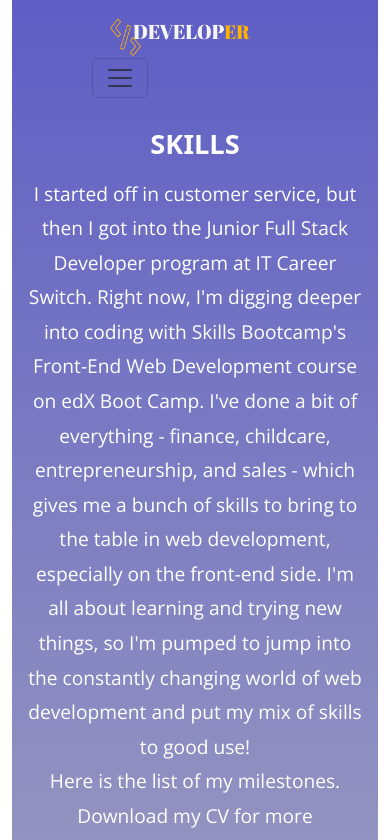
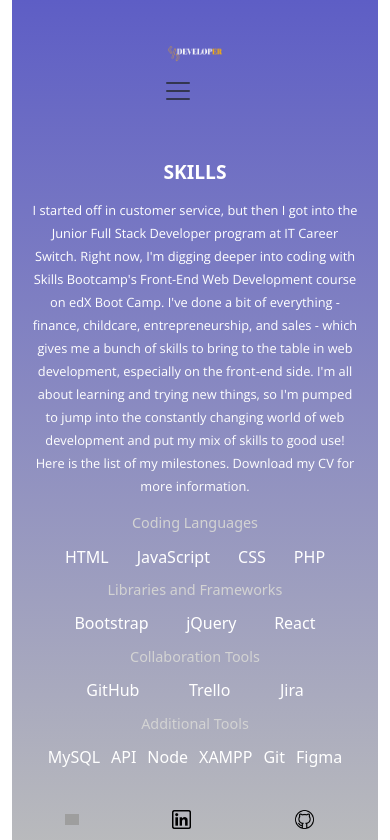
Before and after one commit to AnaraB/portfolio, a React (Vite) app: page /skills in a window 390 px wide. Shown: the top 840 px of the page. Built offline with nearby package versions, Linux system fonts and the light colour scheme; grey boxes are pictures that could not be loaded.

Commit message:
all pages mobile responsive

```diff
--- a/index.html
+++ b/index.html
@@ -6,7 +6,8 @@
     name="Aygerim Berdalieva's Portfolio"
     content="Aygerim Berdalieva Portfolio"
   />
-    <link rel="icon" type="image/svg+xml" href="/vite.svg" />
+  <meta name="viewport" content="width=device-width, initial-scale=1.0" />
+    <!-- <link rel="icon" type="image/svg+xml" href="/vite.svg" /> -->
     <meta name="viewport" content="width=device-width, initial-scale=1.0" />
     <link rel="preconnect" href="https://fonts.googleapis.com" />
     <link rel="preconnect" href="https://fonts.gstatic.com" crossorigin />
--- a/src/components/Nav.jsx
+++ b/src/components/Nav.jsx
@@ -1,40 +1,40 @@
-import React, {useState} from "react"
-import { NavLink } from "react-router-dom";
+import React from "react";
+import { Link, NavLink } from "react-router-dom";
 import logo from "../assets/images/logo.png";
 
 function Nav() {
-  const [displayLinks, setDisplayLinks] = useState(false)
 
   return (
     <nav
-    className="navbar navbar-expand-lg navbar-light fixed-top" id="mainNav">
+      className="navbar navbar-expand-lg  navbar-light fixed-top"
+      id="mainNav"
+    >
       <div className="container-fluid">
-     <div>
+        <Link to="/" className="navbar-brand">
           <img src={logo} className="logo" alt="logo image" />
-     </div>
+        </Link>
         <button
-        className="navbar-toggler"
+          className="navbar-toggler border-0"
           type="button"
-        data-toggle="collapse"
-        data-target="#navbarNav"
+          data-bs-toggle="collapse"
+          data-bs-target="#navbarNav"
           aria-controls="navbarNav"
           aria-expanded="false"
           aria-label="Toggle navigation"
-        onClick={()=> {
-          setDisplayLinks(!displayLinks)
-          console.log(displayLinks);
-        }}
         >
           <span className="navbar-toggler-icon"></span>
         </button>
-      <div style={{display: displayLinks ? "unset" : "none"}}className="collapse navbar-collapse  justify-content-end" id="navbarNav">
-        <ul className="navbar-nav  js-scroll-trigger">
+        <div
+          className="collapse navbar-collapse  justify-content-end"
+          id="navbarNav"
+        >
+          <ul className="navbar-nav main-nav-list mb-2 mb-lg-0">
             <li className="nav-item">
               <NavLink
                 to="/"
                 end
                 className={({ isActive }) =>
-                  isActive ? 'nav-link active' : 'nav-link'
+                  isActive ? "nav-link active" : "nav-link"
                 }
               >
                 About
@@ -44,7 +44,7 @@
               <NavLink
                 to="/projects"
                 className={({ isActive }) =>
-                  isActive ? 'nav-link active' : 'nav-link'
+                  isActive ? "nav-link active" : "nav-link"
                 }
               >
                 Projects
@@ -54,7 +54,7 @@
               <NavLink
                 to="/skills"
                 className={({ isActive }) =>
-                  isActive ? 'nav-link active' : 'nav-link'
+                  isActive ? "nav-link active" : "nav-link"
                 }
               >
                 Skills
@@ -64,7 +64,7 @@
               <NavLink
                 to="/contact"
                 className={({ isActive }) =>
-                  isActive ? 'nav-link active' : 'nav-link'
+                  isActive ? "nav-link active" : "nav-link"
                 }
               >
                 Contact
@@ -74,8 +74,7 @@
         </div>
       </div>
     </nav>
-
-  )
+  );
 }
 
-export default Nav
+export default Nav;
--- a/src/components/pages/About/style.css
+++ b/src/components/pages/About/style.css
@@ -8,13 +8,10 @@
     ),
     url("../../../assets/images/bg-mountains.jpg");
   background-position: center;
-  /* -webkit-background-size: cover;
-  -moz-background-size: cover;
-  -o-background-size: cover; */
   background-size: cover;
   object-fit: cover;
   height: 100vh;
-  min-width: 100vh;
+  min-width: 100vw;
   color: #fff;
 }
 
@@ -24,7 +21,6 @@
 
 #heroSection h3 {
   font-size: 1.9rem;
-  /* font-weight: 300; */
   margin-bottom: 9rem;
 }
 #heroSection p {
@@ -33,6 +29,7 @@
   line-height: 1.7;
   font-family: "Open Sans", sans-serif;
 }
+
 
 /* About me */
 
@@ -61,3 +58,28 @@
   padding: 0.4rem 1rem;
   border-radius: 0.8rem;
 }
+
+
+/* -----Mobile responsive---- */
+/* Below 473px (Tablets)*/
+/* 320px — 480px */
+@media (min-width: 20em) and (max-width: 30em) {
+#heroSection h3{
+  font-size: 1.5rem;
+}
+#heroSection p {
+  font-size: 1rem;
+  font-weight: 300;
+  line-height: 1.4;
+  padding: 0 0.2rem;
+}
+.circle-img {
+  height: 5rem;
+  width: 5rem;
+}
+
+.orangeBtn:link,
+.orangeBtn:visited {
+  font-size: 0.6rem;
+}
+}
--- a/src/components/pages/Contact/index.jsx
+++ b/src/components/pages/Contact/index.jsx
@@ -31,14 +31,13 @@
     <Container>
       <section className="contactSection">
         <div className="container">
-          <div className="row">
-            <div className="col-lg-10 mx-auto mb-4">
+          <div className="row justify-content-center">
+            <div className="col-md-8">
               <h2 className="sectionTitle">Contact Form</h2>
               <form id="contact-form" onSubmit={handleSubmit(handleRegistration, handleError)} className="">
-                <div>
-
+                <div class="col-auto my-3">
                   <input
-                    className="form-control my-4"
+                    className="form-control"
                     placeholder="Name"
                     type="text"
                     name="name"
@@ -48,9 +47,9 @@
                     {errors?.name && errors.name.message}
                   </small>
                 </div>
-                <div>
+                <div class="col-auto my-3">
                   <input
-                    className="form-control my-4"
+                    className="form-control"
                     placeholder="Email"
                     type="email"
                     name="email"
@@ -60,10 +59,10 @@
                     {errors?.email&& errors.email.message}
                   </small>
                 </div>
-                <div>
+                <div class="col-auto my-3">
 
                   <textarea
-                    className="form-control my-4"
+                    className="form-control"
                     placeholder="Message"
                     type="text"
                     name="message"
--- a/src/components/pages/Skills/index.jsx
+++ b/src/components/pages/Skills/index.jsx
@@ -55,13 +55,13 @@
                 Here is the list of my milestones. Download my CV for more information.
               </p>
               <h3>Coding Languages</h3>
-              <ul className="listInlne">{codingLanguagesList}</ul>
+              <ul className="listInline">{codingLanguagesList}</ul>
               <h3>Libraries and Frameworks</h3>
-              <ul className="listInlne">{libAndFrameList}</ul>
+              <ul className="listInline">{libAndFrameList}</ul>
               <h3>Collaboration Tools</h3>
-              <ul className="listInlne">{collabTools}</ul>
+              <ul className="listInline">{collabTools}</ul>
               <h3>Additional Tools</h3>
-              <ul className="listInlne">{otherProficiencies}</ul>
+              <ul className="listInline">{otherProficiencies}</ul>
             </div>
           </div>
           <div className="row">
--- a/src/index.css
+++ b/src/index.css
@@ -5,23 +5,30 @@
   box-sizing: border-box;
 }
 
-body{
+body {
   color: #fff;
   font-family: "Poppins", sans-serif;
 }
 
-p{
+ ul {
+  list-style: none;
+ }
+
+ a {
+  text-decoration: none;
+ }
+
+p {
   font-family: "Open Sans", sans-serif;
 }
 
 .sectionTitle {
-  color:#fff;
   font-size: 1.7rem;
   font-weight: 500;
   text-transform: uppercase;
   font-weight: 700;
 }
-/* NAVIGATION BAR */
+/*----------------------------- NAVIGATION BAR------------------------ */
 
 #mainNav {
   padding: 1rem 5rem 0;
@@ -39,7 +46,12 @@
   color: white;
 }
 
+.isActive:hover {
+  color: red;
+}
+
 /* -----Mobile navigation ----- */
+
 /* ---------- */
 .contactSection,
 .projectsSection,
@@ -55,7 +67,7 @@
   color: #fff;
 }
 
-/* Projects  */
+/* -------------------------Projects----------------------------  */
 
 .project-card {
   position: relative;
@@ -88,7 +100,7 @@
   text-transform: uppercase;
 }
 
-.project-description-tools{
+.project-description-tools {
   color: black;
 }
 .project-card:hover .project-card-caption {
@@ -110,54 +122,44 @@
   color: #f16926dd;
 }
 
-
-/* Skills section */
-.skillsSection{
-  padding-top: 8rem;
-
+/* ------------------------Skills section----------------------- */
+.skillsSection {
+  padding-top: 10rem;
   padding-bottom: 2rem;
-
 }
-.skillsSection p{
+.skillsSection p {
   line-height: 1.8;
-  font-size: 1.2rem;;
+  font-size: 1.2rem;
 }
-.skillsSection h3{
+.skillsSection h3 {
   font-weight: 300;
   font-size: 1.5rem;
-  color: #D3D3D3
+  color: #d3d3d3;
 }
-.listInlne {
+.listInline {
   display: flex;
   flex-direction: row;
-  justify-content:space-evenly;
+  justify-content: space-evenly;
   list-style: none;
   padding: 1.2rem;
   font-size: 1.4rem;
   color: white;
 }
 
-.socialIcons img{
-width: 50px;
+.socialIcons img {
+  width: 50px;
 }
 
-
 /* Contact Form */
-.contactSection{
+.contactSection {
   min-height: 100vh;
-
 }
 
 #contact-form {
-  padding: 4rem 1rem;
+  padding: 1rem;
   font-size: 1.5rem;
-  line-height: 1.125rem;
   color: #495057;
   font-weight: 500;
-  width: 50rem;
-  padding: 0.7rem;
-  margin-left: 9rem;
-
 }
 
 .btn-contact-me {
@@ -165,7 +167,7 @@
   border-radius: 8px;
   border-style: none;
   box-sizing: border-box;
-  color: #FFFFFF;
+  color: #ffffff;
   cursor: pointer;
   display: inline-block;
   font-size: 18px;
@@ -190,3 +192,88 @@
 .button-1:focus {
   background-color: #f00962;
 }
+
+/* -----Media query------ */
+/* Below 1400px */
+@media  only screen and (max-width: 87.5em) {
+  .contactSection {
+    max-width: 120rem;
+  }
+
+  #mainNav {
+    margin: 1.2rem 2rem;
+  }
+}
+/* Below 1200px */
+@media  only screen and (max-width: 75em) {
+  .navbar-brand {
+    padding-left: 1rem;
+  }
+  .sectionTitle {
+    font-size: 1.5rem;
+  }
+  #mainNav {
+    margin: 1.2rem 2rem;
+  }
+}
+/* Below 990px (Tablets)*/
+@media only screen and (max-width: 62em) {
+  #mainNav {
+    margin: 1rem 3.7rem;
+  }
+  .navbar-brand {
+    padding-left: 0;
+  }
+  .listInline {
+    font-size: 1.2rem;
+  }
+
+  .skillsSection p{
+    font-size: 0.8rem;
+    padding: 0 0.4rem;
+  }
+  .socialIcons img{
+    width: 15%;
+  }
+
+
+
+
+}
+/* Below 473px (Tablets)*/
+/* 320px — 480px */
+@media (min-width: 20em) and (max-width: 30em) {
+  .logo{
+    margin: 0 auto;
+    text-align: center;
+    width: 100%;
+  }
+  .sectionTitle {
+    font-size: 1.2rem;
+    margin-bottom: 0;
+  }
+
+  .skill-items{
+    font-size: 1rem;
+
+  }
+  .skillsSection p{
+    font-size: 0.8rem;
+    padding: 0 0.4rem;
+  }
+
+  .skillsSection h3{
+    font-size: 0.9rem;
+    margin: 0 auto;
+  }
+  .listInline {
+    font-size: 1rem;
+    padding: 0.8rem;
+    margin-bottom: 0;
+  }
+  .socialIcons img{
+    width: 15%;
+  }
+
+
+}
```
Lines whose indentation alone changed are shown as unchanged.
